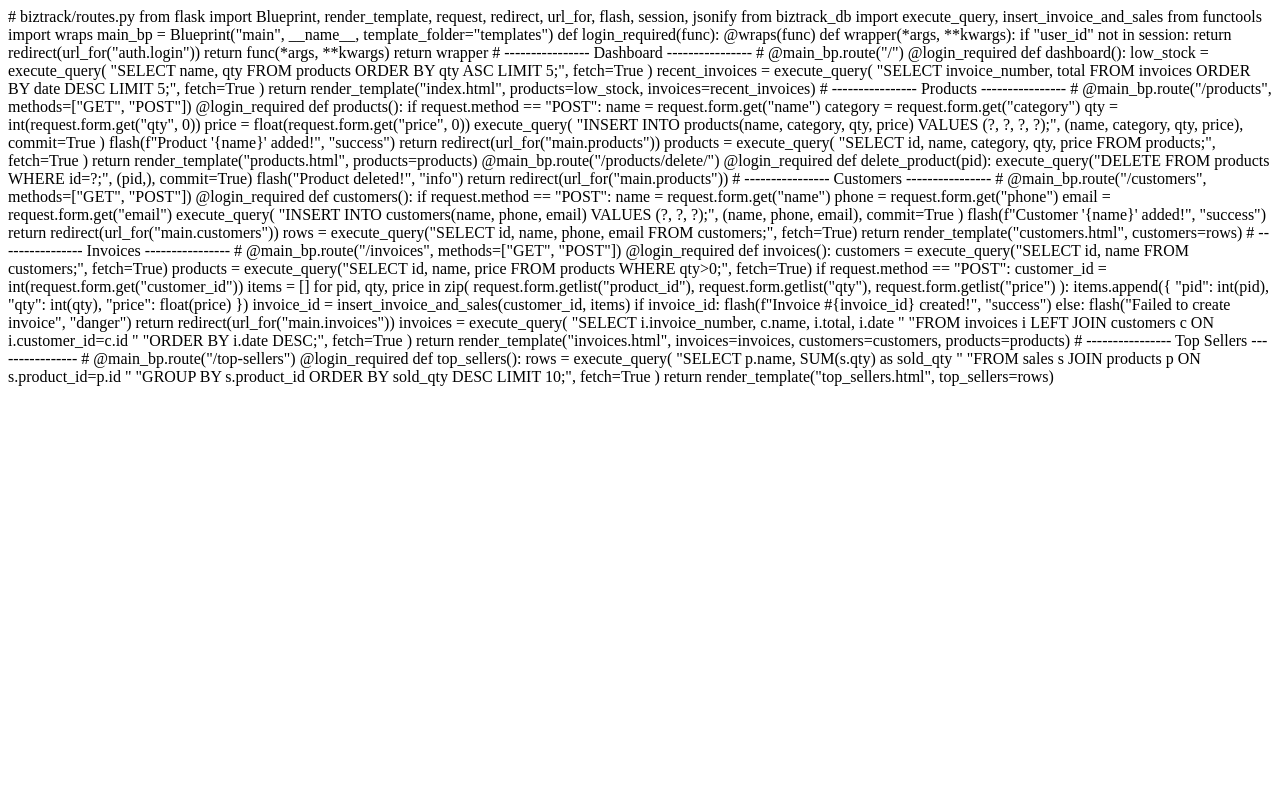
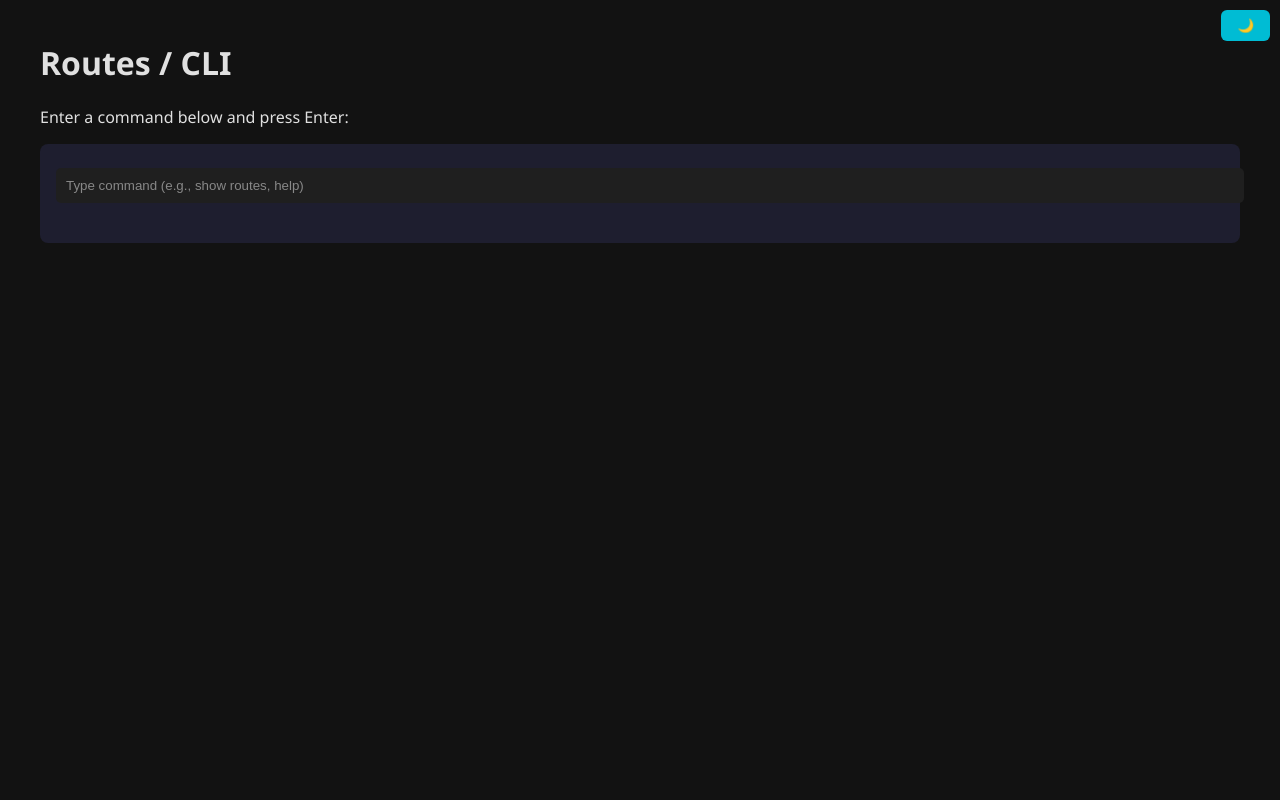
Before and after one commit to kalinoosi681-droid/BizTrack_PRO, a Flask app: template biztrack/templates/routes.html in a window 1280 px wide. Run offline with Flask 3, Linux system fonts and the light colour scheme; the template is opened without the code that fills it, so the values that code supplies are empty; parts of the project's set-up code (start-up, migrations or seed data) failed here and were passed over.

Commit message:
Fix routes

```diff
--- a/biztrack/__init__.py
+++ b/biztrack/__init__.py
@@ -1,6 +1,6 @@
 # biztrack/__init__.py
 from flask import Flask
-from biztrack.routes import main_bp
+from biztrack.routes import main
 from biztrack.auth import auth_bp
 from biztrack.biztrack_db import init_db, seed_default_data
 
@@ -13,7 +13,7 @@
     app.secret_key = "supersecretkey"  # Replace in production
 
     # Register blueprints
-    app.register_blueprint(main_bp)
+    app.register_blueprint(main)
     app.register_blueprint(auth_bp)
 
     # Initialize database
--- a/biztrack/templates/routes.html
+++ b/biztrack/templates/routes.html
@@ -1,119 +1,97 @@
-# biztrack/routes.py
-from flask import Blueprint, render_template, request, redirect, url_for, flash, session, jsonify
-from biztrack_db import execute_query, insert_invoice_and_sales
-from functools import wraps
+<!DOCTYPE html>
+<html lang="en">
+<head>
+    <meta charset="UTF-8">
+    <title>BizTrack PRO - Routes</title>
+    <link rel="stylesheet" href="{{ url_for('static', filename='styles.css') }}">
+    <meta name="viewport" content="width=device-width, initial-scale=1.0">
+    <style>
+        /* Minimal override for table/CLI area */
+        .cli-container {
+            background-color: #1e1e2f;
+            color: #cfd8dc;
+            padding: 1rem;
+            border-radius: 8px;
+            font-family: monospace;
+            margin-top: 1rem;
+        }
+        .cli-input {
+            width: 100%;
+            padding: 0.5rem;
+            border-radius: 4px;
+            border: 1px solid #555;
+            background-color: #2a2a3a;
+            color: #cfd8dc;
+        }
+        .cli-output {
+            margin-top: 1rem;
+            white-space: pre-wrap;
+            max-height: 300px;
+            overflow-y: auto;
+        }
+        .dark-mode-toggle {
+            position: fixed;
+            top: 10px;
+            right: 10px;
+            cursor: pointer;
+        }
+    </style>
+</head>
+<body>
+<button class="dark-mode-toggle" onclick="toggleDarkMode()">🌙</button>
+<main>
+    <h1>Routes / CLI</h1>
+    <p>Enter a command below and press Enter:</p>
 
-main_bp = Blueprint("main", __name__, template_folder="templates")
+    <div class="cli-container">
+        <input type="text" id="cliCommand" class="cli-input" placeholder="Type command (e.g., show routes, help)">
+        <div id="cliOutput" class="cli-output"></div>
+    </div>
 
-def login_required(func):
-    @wraps(func)
-    def wrapper(*args, **kwargs):
-        if "user_id" not in session:
-            return redirect(url_for("auth.login"))
-        return func(*args, **kwargs)
-    return wrapper
+    <script>
+        const cliInput = document.getElementById('cliCommand');
+        const cliOutput = document.getElementById('cliOutput');
 
-# ---------------- Dashboard ---------------- #
-@main_bp.route("/")
-@login_required
-def dashboard():
-    low_stock = execute_query(
-        "SELECT name, qty FROM products ORDER BY qty ASC LIMIT 5;", fetch=True
-    )
-    recent_invoices = execute_query(
-        "SELECT invoice_number, total FROM invoices ORDER BY date DESC LIMIT 5;", fetch=True
-    )
-    return render_template("index.html", products=low_stock, invoices=recent_invoices)
+        cliInput.addEventListener('keypress', function(e) {
+            if (e.key === 'Enter') {
+                e.preventDefault();
+                const cmd = cliInput.value.trim();
+                if (!cmd) return;
 
-# ---------------- Products ---------------- #
-@main_bp.route("/products", methods=["GET", "POST"])
-@login_required
-def products():
-    if request.method == "POST":
-        name = request.form.get("name")
-        category = request.form.get("category")
-        qty = int(request.form.get("qty", 0))
-        price = float(request.form.get("price", 0))
-        execute_query(
-            "INSERT INTO products(name, category, qty, price) VALUES (?, ?, ?, ?);",
-            (name, category, qty, price),
-            commit=True
-        )
-        flash(f"Product '{name}' added!", "success")
-        return redirect(url_for("main.products"))
+                // Basic CLI emulation
+                let response = '';
+                switch(cmd.toLowerCase()) {
+                    case 'help':
+                        response = 'Available commands:\n - help\n - show routes\n - clear';
+                        break;
+                    case 'show routes':
+                        response = 'Dashboard | Products | Customers | Invoices | Top Sellers | Utilities';
+                        break;
+                    case 'clear':
+                        cliOutput.innerHTML = '';
+                        cliInput.value = '';
+                        return;
+                    default:
+                        response = `Unknown command: ${cmd}`;
+                }
 
-    products = execute_query(
-        "SELECT id, name, category, qty, price FROM products;", fetch=True
-    )
-    return render_template("products.html", products=products)
+                cliOutput.innerHTML += `> ${cmd}\n${response}\n`;
+                cliOutput.scrollTop = cliOutput.scrollHeight;
+                cliInput.value = '';
+            }
+        });
 
-@main_bp.route("/products/delete/<int:pid>")
-@login_required
-def delete_product(pid):
-    execute_query("DELETE FROM products WHERE id=?;", (pid,), commit=True)
-    flash("Product deleted!", "info")
-    return redirect(url_for("main.products"))
-
-# ---------------- Customers ---------------- #
-@main_bp.route("/customers", methods=["GET", "POST"])
-@login_required
-def customers():
-    if request.method == "POST":
-        name = request.form.get("name")
-        phone = request.form.get("phone")
-        email = request.form.get("email")
-        execute_query(
-            "INSERT INTO customers(name, phone, email) VALUES (?, ?, ?);",
-            (name, phone, email),
-            commit=True
-        )
-        flash(f"Customer '{name}' added!", "success")
-        return redirect(url_for("main.customers"))
-
-    rows = execute_query("SELECT id, name, phone, email FROM customers;", fetch=True)
-    return render_template("customers.html", customers=rows)
-
-# ---------------- Invoices ---------------- #
-@main_bp.route("/invoices", methods=["GET", "POST"])
-@login_required
-def invoices():
-    customers = execute_query("SELECT id, name FROM customers;", fetch=True)
-    products = execute_query("SELECT id, name, price FROM products WHERE qty>0;", fetch=True)
-
-    if request.method == "POST":
-        customer_id = int(request.form.get("customer_id"))
-        items = []
-        for pid, qty, price in zip(
-            request.form.getlist("product_id"),
-            request.form.getlist("qty"),
-            request.form.getlist("price")
-        ):
-            items.append({
-                "pid": int(pid),
-                "qty": int(qty),
-                "price": float(price)
-            })
-        invoice_id = insert_invoice_and_sales(customer_id, items)
-        if invoice_id:
-            flash(f"Invoice #{invoice_id} created!", "success")
-        else:
-            flash("Failed to create invoice", "danger")
-        return redirect(url_for("main.invoices"))
-
-    invoices = execute_query(
-        "SELECT i.invoice_number, c.name, i.total, i.date "
-        "FROM invoices i LEFT JOIN customers c ON i.customer_id=c.id "
-        "ORDER BY i.date DESC;", fetch=True
-    )
-    return render_template("invoices.html", invoices=invoices, customers=customers, products=products)
-
-# ---------------- Top Sellers ---------------- #
-@main_bp.route("/top-sellers")
-@login_required
-def top_sellers():
-    rows = execute_query(
-        "SELECT p.name, SUM(s.qty) as sold_qty "
-        "FROM sales s JOIN products p ON s.product_id=p.id "
-        "GROUP BY s.product_id ORDER BY sold_qty DESC LIMIT 10;", fetch=True
-    )
-    return render_template("top_sellers.html", top_sellers=rows)
+        function toggleDarkMode() {
+            document.body.classList.toggle('dark-mode');
+            if(document.body.classList.contains('dark-mode')) {
+                document.body.style.backgroundColor = '#121212';
+                document.body.style.color = '#cfd8dc';
+            } else {
+                document.body.style.backgroundColor = '#fff';
+                document.body.style.color = '#111';
+            }
+        }
+    </script>
+</main>
+</body>
+</html>
```
Also changed, not shown: biztrack/routes.py (+6 -6 lines).
